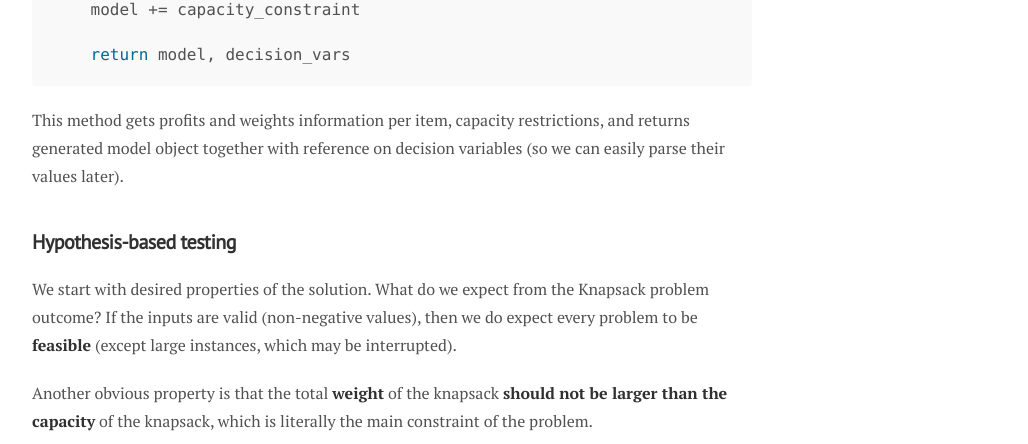
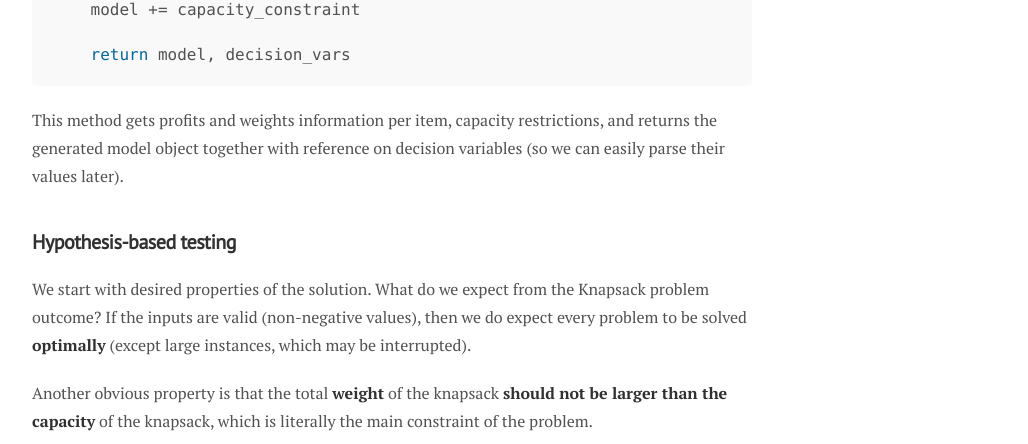
Before and after one commit to nonvisual/nonvisual.github.io, a Jekyll site: the page built from _posts/2021-02-07-testing-with-hypothesis.md, in a window 1280 px wide and 900 px high, scrolled down 2434 px. Shown: the part 151-595 px from the top of the window, without its empty margins (248-1276 px from the left). Built offline with Jekyll 4.4.1, drawn with Linux system fonts in a browser that asks for light colours; nearby versions of some CDN libraries; some of the changed text lies outside the part shown.

Commit message:
Fixed typos

````diff
--- a/_posts/2021-02-07-testing-with-hypothesis.md
+++ b/_posts/2021-02-07-testing-with-hypothesis.md
@@ -60,11 +60,11 @@
 
     return model, decision_vars
 ```
-This method gets profits and weights information per item, capacity restrictions, and returns generated model object together with reference on decision variables (so we can easily parse their values later).
+This method gets profits and weights information per item, capacity restrictions, and returns the generated model object together with reference on decision variables (so we can easily parse their values later).
 
 
 ## Hypothesis-based testing
-We start with desired properties of the solution. What do we expect from the Knapsack problem outcome? If the inputs are valid (non-negative values), then we do expect every problem to be **feasible** (except large instances, which may be interrupted).
+We start with desired properties of the solution. What do we expect from the Knapsack problem outcome? If the inputs are valid (non-negative values), then we do expect every problem to be solved **optimally** (except large instances, which may be interrupted).
 
 Another obvious property is that the total **weight** of the knapsack **should not be larger than the capacity** of the knapsack, which is literally the main constraint of the problem.
 
@@ -125,7 +125,9 @@
 
 
 ### Reproducing failing examples
-Let us write now a test for the second desired property, i.e. for the capacity of the Knapsack. It looks pretty similar to the test above, but we in addition need to sum up all the weights of selected items:
+But not all tests will always work. Hypothesis framework uses random seed, so everytime you execute the test, data instance can be different. How do we debug such thing?
+
+Let us write a new test for the second desired property, i.e. for the capacity of the Knapsack. It looks pretty similar to the test above, but we in addition need to sum up all the weights of selected items:
 ```python
 def test_knapsack_model_respects_capacity(data):
     profits, weights, _ = data
````
Also changed, not shown: other parts of _posts/2021-02-07-testing-with-hypothesis.md (+1 -1 lines).
